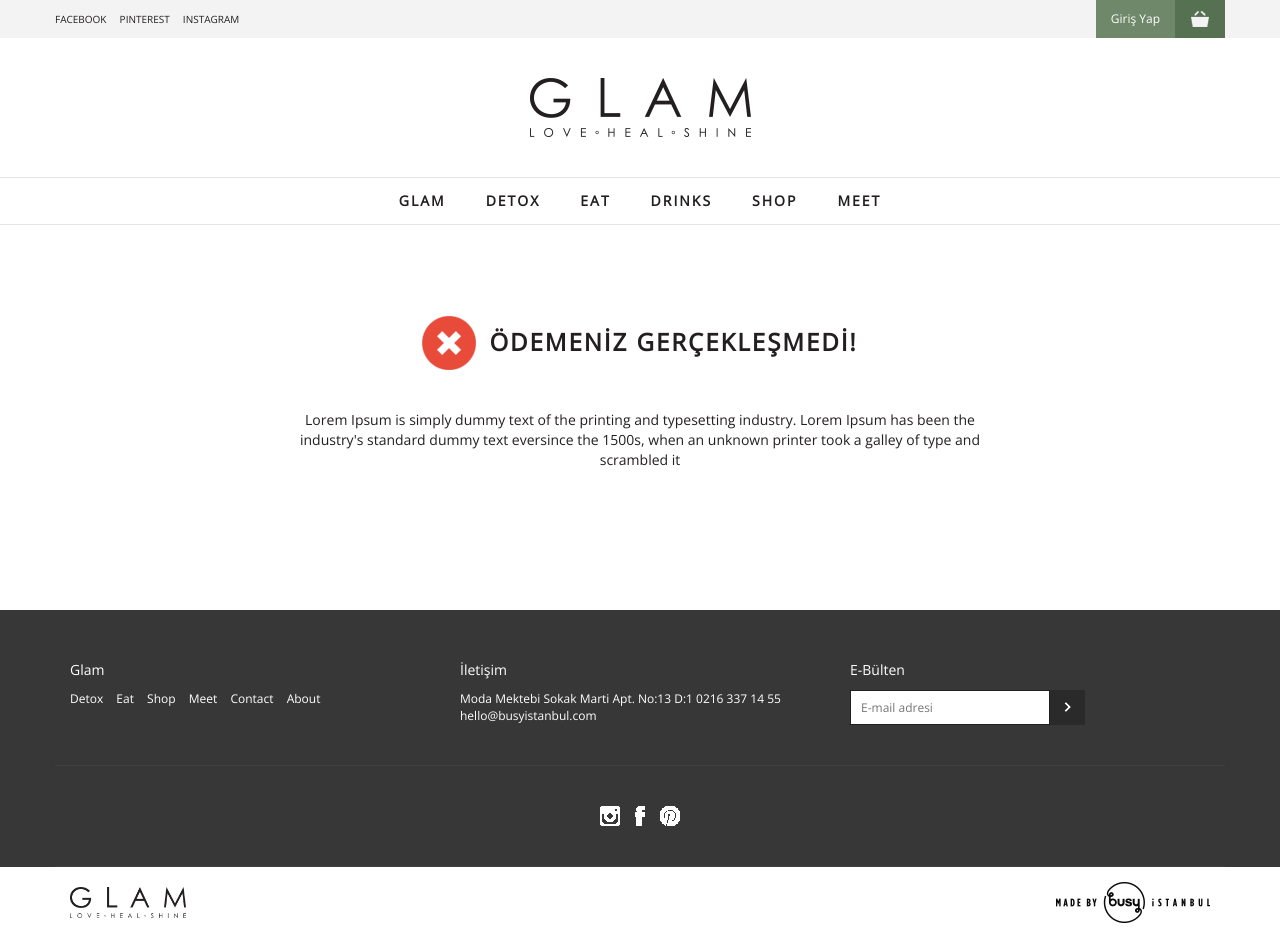
After one commit to developerphp/glam, a CodeIgniter app: the page made by application/views/order_error.php in a window 1280 px wide. The commit adds this page. Run offline with CodeIgniter, Linux system fonts and the light colour scheme; data that the repository does not hold is empty; some web fonts are replaced.

Commit message:
order_ok order_error

```diff
--- /dev/null
+++ b/application/views/order_error.php
@@ -0,0 +1,23 @@
+<?php $this->load->view('includes/head') ?>
+
+<script src="<?php echo base_url('assets/js/bottle_add.js') ?>"></script>
+
+</head>
+<body>
+<?php $this->load->view('includes/header') ?>
+
+<div class="container">
+
+	<div class="order_status">
+    	<img src="assets/images/order_error.png" />
+        <span>ÖDEMENİZ GERÇEKLEŞMEDİ!</span>
+        <div>Lorem Ipsum is simply dummy text of the printing and typesetting industry.
+Lorem Ipsum has been the industry's standard dummy text eversince the 1500s, when an
+unknown printer took a galley of type and scrambled it
+		</div>
+    </div>
+
+</div>
+<?php $this->load->view('includes/footer') ?>
+</body>
+</html>
--- a/assets/css/style.css
+++ b/assets/css/style.css
@@ -728,6 +728,29 @@ header .container-fluid {
   width: 20px;
   height: 20px;
   float: left;
+}
+
+.order_status {
+  margin: 100px 0px 30px 0px;
+  text-align: center;
+}
+
+.order_status img {
+  margin: -10px 10px 0px 0px;
+}
+
+.order_status span {
+  display: inline-block;
+  font-size: 24px;
+  font-weight: bold;
+  letter-spacing: 2px;
+}
+
+.order_status div {
+  margin: 40px auto;
+  font-size: 14px;
+  text-align: center;
+  width: 60%;
 }
 
 .bottles_fixed {
--- a/assets/sass/style.scss
+++ b/assets/sass/style.scss
@@ -449,6 +449,29 @@ text-align: center;
 		width: 20px;
 		height: 20px;
 		float: left;
+	}
+}
+
+.order_status{
+	margin: 100px 0px 30px 0px;
+	text-align: center;
+
+	img{
+		margin: -10px 10px 0px 0px;
+	}
+
+	span{
+		display: inline-block;
+		font-size: 24px;
+		font-weight: bold;
+		letter-spacing: 2px;
+	}
+	div{
+		margin: 40px auto;
+		font-size: 14px;
+		text-align: center;
+		width: 60%;
+
 	}
 }
 
```
Also changed, not shown: application/views/order_ok.php (added, +19 -0 lines), assets/images/order_error.png (added), assets/images/order_ok.png (added), 1 other file.
